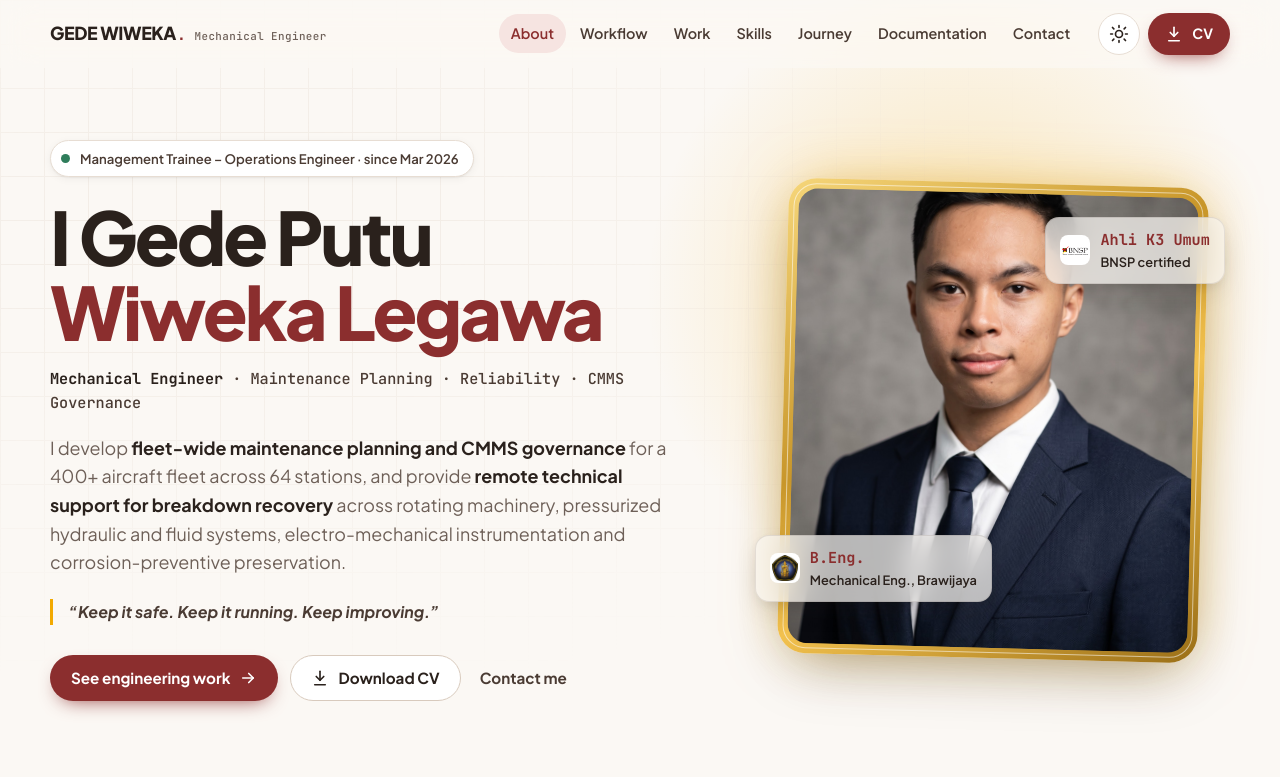
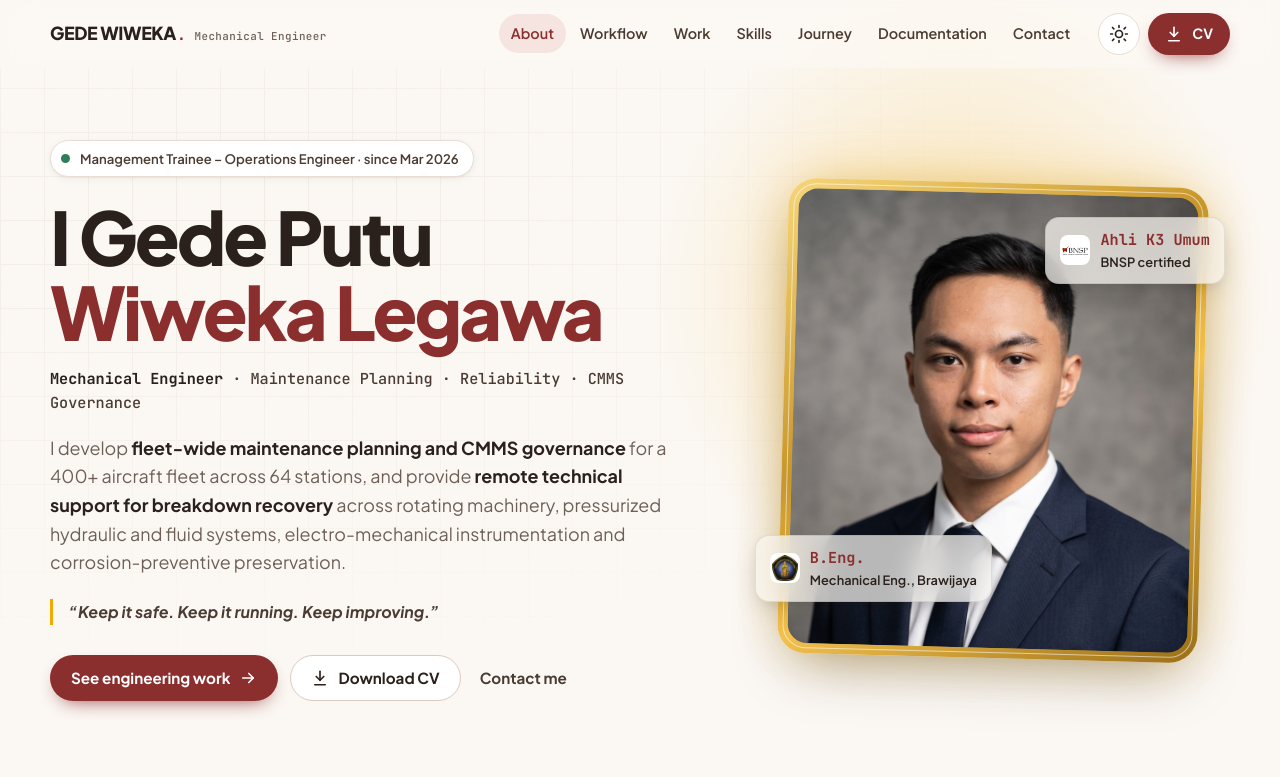
Before and after one commit to Gede-Wiweka/portfolio, a plain HTML site: page index.html in a window 1280 px wide. Shown: the top 777 px of the page. Drawn offline with Linux system fonts and the light colour scheme.

Commit message:
Modify portrait image attributes in index.html
Updated image styling and alt text for clarity.

```diff
--- a/index.html
+++ b/index.html
@@ -81,7 +81,7 @@
     </div>
     <div class="portrait reveal">
       <div class="frame">
-        <img src="assets/portrait-studio.jpg.jpeg" alt="I Gede Putu Wiweka Legawa in graduation gown and cap at Universitas Brawijaya" width="880" height="1000" fetchpriority="high">
+        <img src="assets/portrait-studio.jpg.jpeg" style="object-position: center top;" alt="I Gede Putu Wiweka Legawa">
       </div>
       <div class="badge b1"><img src="assets/logo-ub.png" alt=""><span><b>B.Eng.</b>Mechanical Eng., Brawijaya</span></div>
       <div class="badge b2"><img src="assets/logo-bnsp.png" alt=""><span><b>Ahli K3 Umum</b>BNSP certified</span></div>
```
